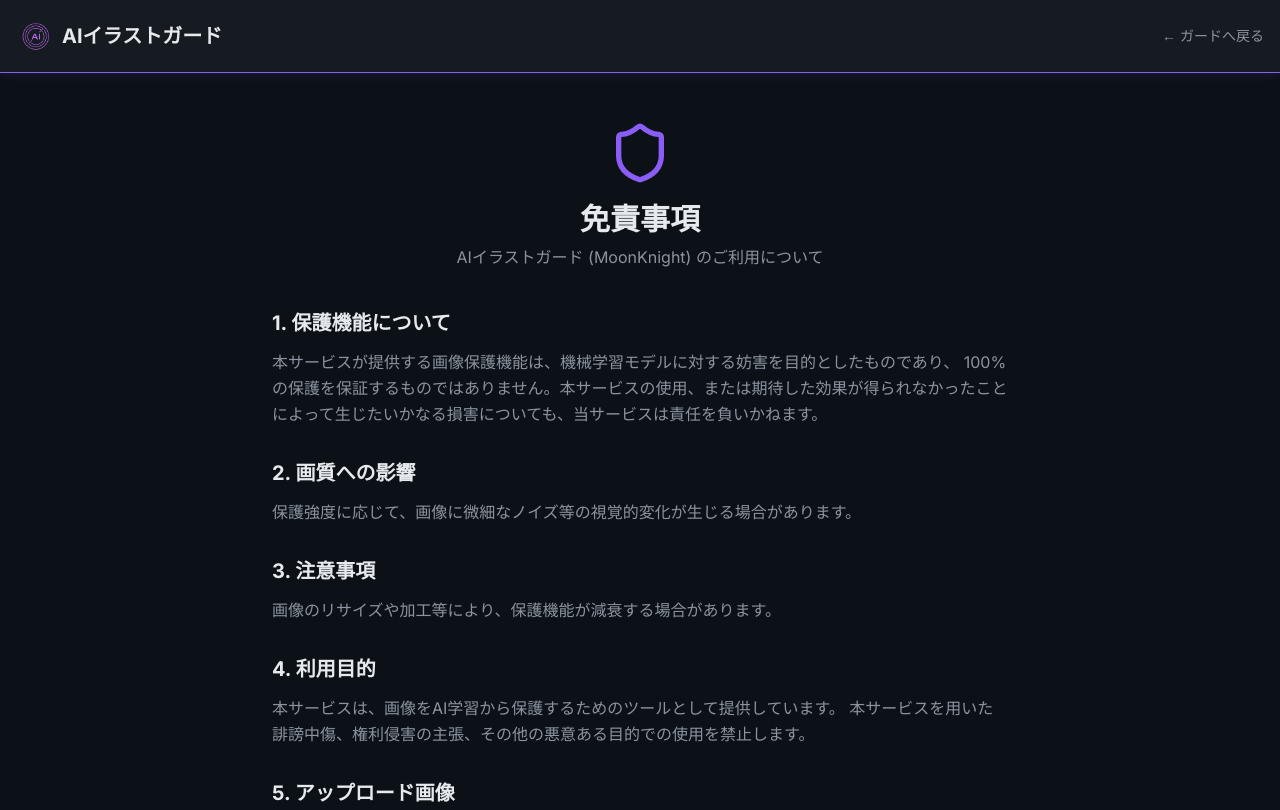
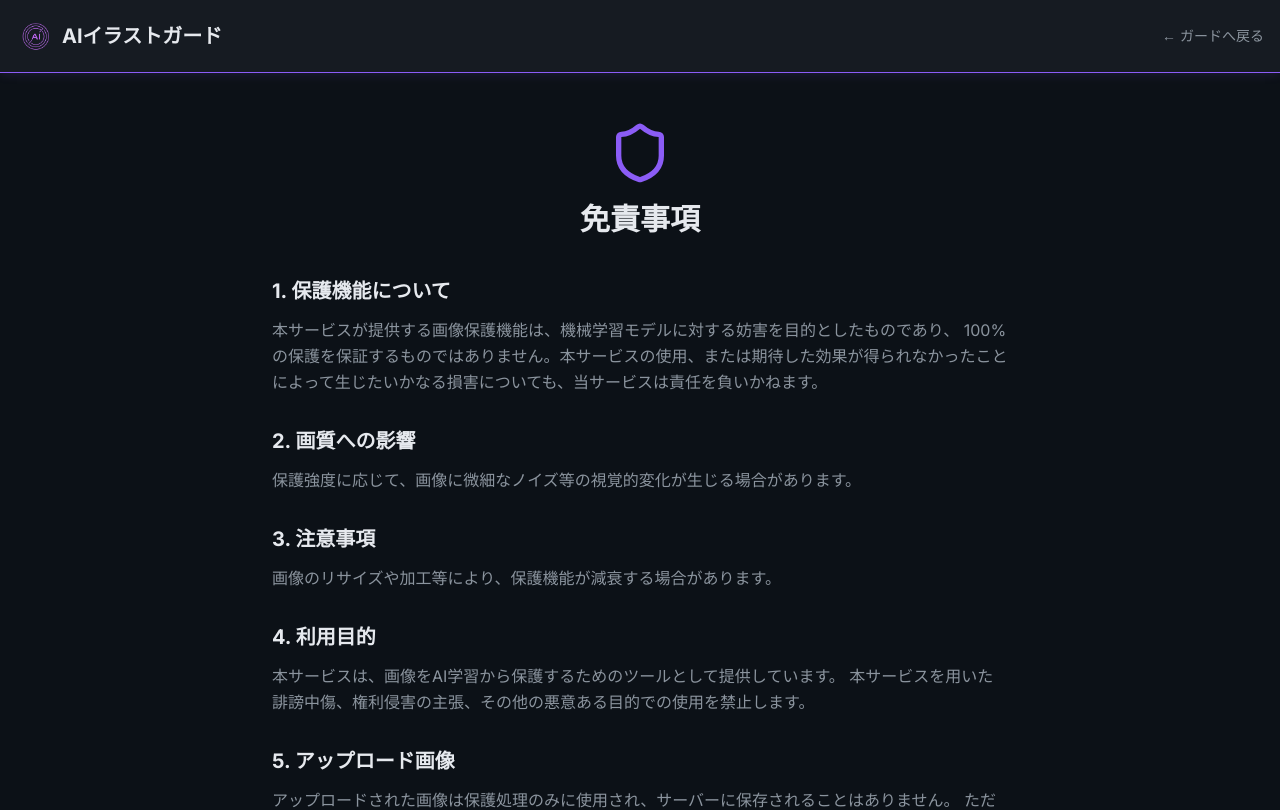
Before and after one commit to bonanza127/AIcheckers, a Next.js app: page /guard/disclaimer in a window 1280 px wide. Shown: the top 810 px of the page. Built offline with nearby package versions, Linux system fonts and the light colour scheme.

Commit message:
Remove subtitles from disclaimer pages

```diff
--- a/src/app/disclaimer/page.tsx
+++ b/src/app/disclaimer/page.tsx
@@ -28,7 +28,7 @@
         <div className="text-center mb-10">
           <AlertTriangle className="w-16 h-16 text-accent mx-auto mb-4" />
           <h1 className="text-3xl font-bold">免責事項</h1>
-          <p className="text-muted mt-2">AIチェッカーのご利用について</p>
+
         </div>
 
         <div className="space-y-8 text-muted leading-relaxed">
--- a/src/app/guard/disclaimer/page.tsx
+++ b/src/app/guard/disclaimer/page.tsx
@@ -28,7 +28,7 @@
                 <div className="text-center mb-10">
                     <Shield className="w-16 h-16 text-accent mx-auto mb-4" />
                     <h1 className="text-3xl font-bold">免責事項</h1>
-                    <p className="text-muted mt-2">AIイラストガード (MoonKnight) のご利用について</p>
+
                 </div>
 
                 <div className="space-y-8 text-muted leading-relaxed">
```
